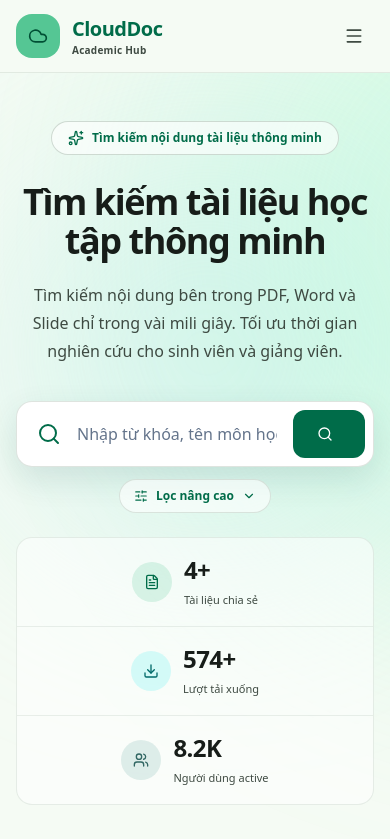
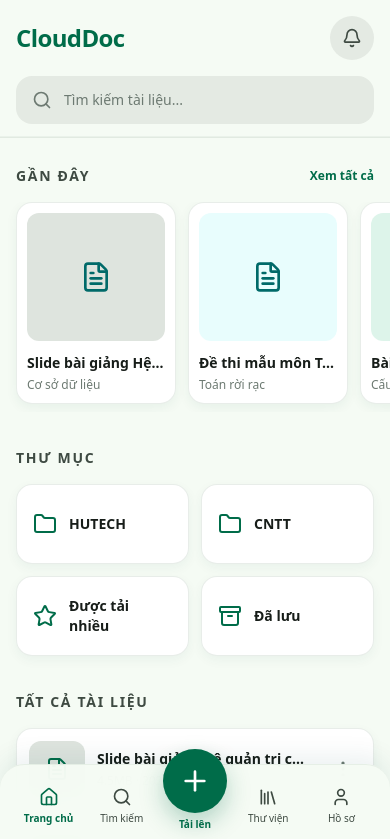
Before and after one commit to tienhuu-dev/clouddoc, a React (Vite) app in the folder frontend/: page / in a window 390 px wide. Shown: the top 839 px of the page. Built offline with nearby package versions, Linux system fonts and the light colour scheme.

Commit message:
sửa tí

```diff
--- a/frontend/src/components/Layout.jsx
+++ b/frontend/src/components/Layout.jsx
@@ -6,14 +6,15 @@ import {
   Cloud,
   FileText,
   GraduationCap,
+  Home,
+  Library,
   LogIn,
   LogOut,
-  Menu,
+  Plus,
   Search,
   Settings,
   Upload,
   User,
-  X,
 } from "lucide-react"
 import { Button } from "./ui/button"
 import { useAppContext } from "@/context/AppContext"
@@ -23,7 +24,6 @@ export default function Layout() {
   const navigate = useNavigate()
   const [showDropdown, setShowDropdown] = useState(false)
   const [showNotifications, setShowNotifications] = useState(false)
-  const [mobileMenuOpen, setMobileMenuOpen] = useState(false)
 
   const unreadCount = notifications.filter((notification) => !notification.read).length
   const initials = currentUser?.name
@@ -35,21 +35,63 @@ export default function Layout() {
   const handleLogout = () => {
     logout()
     setShowDropdown(false)
-    setMobileMenuOpen(false)
     navigate("/")
   }
 
   const handleAdminLogin = () => {
     login("admin")
-    setMobileMenuOpen(false)
     navigate("/admin")
+  }
+
+  const handleMobileUpload = () => {
+    if (!isLoggedIn) login("student")
+    navigate("/upload")
+  }
+
+  const handleMobileProfile = () => {
+    if (!isLoggedIn) {
+      login("student")
+      navigate("/profile")
+      return
+    }
+    navigate(currentUser?.role === "admin" ? "/admin" : "/profile")
   }
 
   return (
     <div className="flex min-h-screen flex-col bg-[#f5fbf4] font-sans text-[#171d19]">
       <header className="sticky top-0 z-50 border-b border-[#bdcac0]/35 bg-[#f5fbf4]/85 backdrop-blur-xl">
-        <div className="mx-auto flex h-[72px] max-w-[1440px] items-center gap-5 px-4 sm:px-6 lg:px-10">
-          <Link to="/" className="flex shrink-0 items-center gap-3" onClick={() => setMobileMenuOpen(false)}>
+        <div className="border-b border-[#bdcac0]/20 px-4 pb-3 pt-4 lg:hidden">
+          <div className="flex items-center justify-between">
+            <Link to="/" className="text-2xl font-bold tracking-tight text-[#006c49]">CloudDoc</Link>
+            <button
+              type="button"
+              onClick={() => {
+                if (isLoggedIn) {
+                  setShowNotifications(!showNotifications)
+                  if (!showNotifications) markNotificationsAsRead()
+                } else login("student")
+              }}
+              className="relative grid h-11 w-11 place-items-center rounded-full bg-[#e4eae3] text-[#3e4a42]"
+              aria-label="Thông báo"
+            >
+              <Bell className="h-5 w-5" />
+              {unreadCount > 0 && <span className="absolute right-2.5 top-2.5 h-2 w-2 rounded-full bg-red-500" />}
+            </button>
+          </div>
+          <Link to="/search" className="mt-4 flex h-12 items-center gap-3 rounded-2xl bg-[#e4eae3] px-4 text-[#6d7a72]">
+            <Search className="h-5 w-5" />
+            <span className="text-sm">Tìm kiếm tài liệu...</span>
+          </Link>
+          {showNotifications && isLoggedIn && (
+            <div className="reveal-scale absolute inset-x-4 top-[132px] overflow-hidden rounded-2xl border border-[#bdcac0]/45 bg-white shadow-xl">
+              <p className="border-b border-[#bdcac0]/30 px-4 py-3 text-sm font-semibold">Thông báo</p>
+              {notifications.length === 0 ? <p className="px-4 py-8 text-center text-sm text-[#6d7a72]">Chưa có thông báo mới.</p> : notifications.map((notification) => <p key={notification.id} className="border-b border-[#bdcac0]/20 px-4 py-3 text-sm last:border-0">{notification.message}</p>)}
+            </div>
+          )}
+        </div>
+
+        <div className="mx-auto hidden h-[72px] max-w-[1440px] items-center gap-5 px-4 sm:px-6 lg:flex lg:px-10">
+          <Link to="/" className="flex shrink-0 items-center gap-3">
             <span className="grid h-11 w-11 place-items-center rounded-2xl bg-[#55c694] text-[#004f34]">
               <Cloud className="h-5 w-5" />
             </span>
@@ -159,36 +201,12 @@ export default function Layout() {
             )}
           </div>
 
-          <button type="button" onClick={() => setMobileMenuOpen(!mobileMenuOpen)} className="ml-auto rounded-full p-2.5 text-[#3e4a42] hover:bg-[#e4eae3] lg:hidden" aria-label="Mở menu">
-            {mobileMenuOpen ? <X className="h-5 w-5" /> : <Menu className="h-5 w-5" />}
-          </button>
         </div>
-
-        {mobileMenuOpen && (
-          <div className="border-t border-[#bdcac0]/30 bg-[#f5fbf4] px-4 py-4 shadow-lg lg:hidden">
-            <nav className="mx-auto max-w-[1440px] space-y-1">
-              <MobileNavLink to="/" onClick={() => setMobileMenuOpen(false)}>Trang chủ</MobileNavLink>
-              <MobileNavLink to="/search" onClick={() => setMobileMenuOpen(false)}>Khám phá tài liệu</MobileNavLink>
-              {isLoggedIn && <MobileNavLink to="/upload" onClick={() => setMobileMenuOpen(false)}>Đóng góp tài liệu</MobileNavLink>}
-              {isLoggedIn && <MobileNavLink to="/profile" onClick={() => setMobileMenuOpen(false)}>Hồ sơ cá nhân</MobileNavLink>}
-              {currentUser?.role === "admin" && <MobileNavLink to="/admin" onClick={() => setMobileMenuOpen(false)}>Trang quản trị</MobileNavLink>}
-              <div className="my-3 h-px bg-[#bdcac0]/30" />
-              {isLoggedIn ? (
-                <button type="button" onClick={handleLogout} className="flex w-full items-center gap-2 rounded-xl px-3 py-2.5 text-sm font-semibold text-red-600 hover:bg-red-50"><LogOut className="h-4 w-4" /> Đăng xuất</button>
-              ) : (
-                <div className="grid grid-cols-2 gap-2">
-                  <button type="button" onClick={() => { login("student"); setMobileMenuOpen(false) }} className="rounded-full border border-[#bdcac0]/60 bg-white px-4 py-3 text-sm font-semibold text-[#3e4a42]">Sinh viên</button>
-                  <button type="button" onClick={handleAdminLogin} className="rounded-full bg-[#006c49] px-4 py-3 text-sm font-semibold text-white">Admin</button>
-                </div>
-              )}
-            </nav>
-          </div>
-        )}
       </header>
 
-      <main className="flex-1"><Outlet /></main>
+      <main className="flex-1 pb-20 lg:pb-0"><Outlet /></main>
 
-      <footer className="border-t border-[#bdcac0]/35 bg-[#eff5ef]">
+      <footer className="hidden border-t border-[#bdcac0]/35 bg-[#eff5ef] lg:block">
         <div className="mx-auto grid max-w-[1440px] gap-9 px-4 py-10 sm:px-6 md:grid-cols-[1.5fr_1fr_1fr] lg:px-10">
           <div>
             <Link to="/" className="flex items-center gap-3">
@@ -231,6 +249,23 @@ export default function Layout() {
           © {new Date().getFullYear()} CloudDoc Academic Hub. All rights reserved.
         </div>
       </footer>
+
+      <nav className="fixed inset-x-0 bottom-0 z-50 grid h-20 grid-cols-5 items-center rounded-t-3xl border-t border-[#bdcac0]/25 bg-[#f5fbf4]/95 px-3 shadow-[0_-8px_24px_rgba(19,78,74,0.08)] backdrop-blur-xl lg:hidden">
+        <BottomNavLink to="/" icon={Home} label="Trang chủ" />
+        <BottomNavLink to="/search" icon={Search} label="Tìm kiếm" />
+        <button type="button" onClick={handleMobileUpload} className="-translate-y-4 justify-self-center">
+          <span className="grid h-16 w-16 place-items-center rounded-full bg-[#006c49] text-white shadow-[0_10px_24px_rgba(0,108,73,0.28)]"><Plus className="h-8 w-8" /></span>
+          <span className="mt-1 block text-[10px] font-semibold text-[#006c49]">Tải lên</span>
+        </button>
+        <button type="button" onClick={() => navigate("/search")} className="flex flex-col items-center gap-1 text-[#3e4a42]">
+          <Library className="h-5 w-5" />
+          <span className="text-[10px] font-medium">Thư viện</span>
+        </button>
+        <button type="button" onClick={handleMobileProfile} className="flex flex-col items-center gap-1 text-[#3e4a42]">
+          <User className="h-5 w-5" />
+          <span className="text-[10px] font-medium">Hồ sơ</span>
+        </button>
+      </nav>
     </div>
   )
 }
@@ -243,6 +278,11 @@ function HeaderNavLink({ to, end, children }) {
   )
 }
 
-function MobileNavLink({ to, onClick, children }) {
-  return <Link to={to} onClick={onClick} className="block rounded-xl px-3 py-2.5 text-sm font-semibold text-[#3e4a42] hover:bg-[#e4eae3] hover:text-[#006c49]">{children}</Link>
+function BottomNavLink({ to, icon: Icon, label }) {
+  return (
+    <NavLink to={to} className={({ isActive }) => `flex flex-col items-center gap-1 ${isActive ? "font-semibold text-[#006c49]" : "text-[#3e4a42]"}`}>
+      <Icon className="h-5 w-5" />
+      <span className="text-[10px]">{label}</span>
+    </NavLink>
+  )
 }
--- a/frontend/src/pages/HomePage.jsx
+++ b/frontend/src/pages/HomePage.jsx
@@ -1,6 +1,6 @@
 import { useState } from "react"
 import { Link, useNavigate } from "react-router-dom"
-import { ArrowRight, ChevronDown, Download, FileText, Search, SlidersHorizontal, Sparkles, Upload, Users, X } from "lucide-react"
+import { Archive, ArrowRight, ChevronDown, Download, FileText, Folder, MoreVertical, Search, SlidersHorizontal, Sparkles, Star, Upload, Users, X } from "lucide-react"
 import { SCHOOL_DATA } from "@/services/mockData"
 import { useAppContext } from "@/context/AppContext"
 import { Button } from "@/components/ui/button"
@@ -46,6 +46,8 @@ export default function HomePage() {
 
   return (
     <div className="user-page-enter relative min-h-screen overflow-hidden bg-[#f5fbf4] pb-16">
+      <MobileHome documents={approvedDocs} navigate={navigate} />
+      <div className="hidden lg:block">
       <div className="float-blob pointer-events-none absolute -top-48 left-1/2 h-[700px] w-[900px] -translate-x-1/2 rounded-full bg-[#88f8c2]/30 blur-[120px]" />
       <div className="float-blob-slow pointer-events-none absolute right-0 top-20 h-96 w-96 rounded-full bg-[#b5ede7]/40 blur-[100px]" />
 
@@ -146,6 +148,69 @@ export default function HomePage() {
           <Button onClick={handleContribute} className="h-11 gap-2 rounded-full bg-white px-5 font-semibold text-[#006c49] shadow-none hover:bg-[#f5fbf4]"><Upload className="h-4 w-4" /> {isLoggedIn ? "Đóng góp tài liệu" : "Đăng nhập để đóng góp"}</Button>
         </section>
       </main>
+      </div>
+    </div>
+  )
+}
+
+function MobileHome({ documents, navigate }) {
+  const recentDocs = documents.slice(0, 5)
+  const folders = [
+    { label: "HUTECH", icon: Folder, query: "HUTECH" },
+    { label: "CNTT", icon: Folder, query: "CNTT" },
+    { label: "Được tải nhiều", icon: Star, query: "" },
+    { label: "Đã lưu", icon: Archive, query: "" },
+  ]
+
+  return (
+    <div className="space-y-9 px-4 py-7 lg:hidden">
+      <section>
+        <div className="mb-4 flex items-center justify-between">
+          <h1 className="text-sm font-bold uppercase tracking-[0.12em] text-[#3e4a42]">Gần đây</h1>
+          <Link to="/search" className="text-xs font-semibold text-[#006c49]">Xem tất cả</Link>
+        </div>
+        <div className="-mx-4 flex gap-3 overflow-x-auto px-4 pb-2 [scrollbar-width:none] [&::-webkit-scrollbar]:hidden">
+          {recentDocs.map((document, index) => (
+            <Link key={document.id} to={`/preview/${document.id}`} style={{ "--delay": `${index * 70}ms` }} className="reveal-up w-40 shrink-0 rounded-2xl border border-[#bdcac0]/35 bg-white p-2.5 shadow-[0_4px_12px_rgba(19,78,74,0.06)]">
+              <span className={`grid h-32 place-items-center rounded-xl ${index % 3 === 1 ? "bg-[#8ef3f2]/20" : index % 3 === 2 ? "bg-[#55c694]/20" : "bg-[#dee4de]"}`}>
+                <FileText className="h-8 w-8 text-[#006a69]" />
+              </span>
+              <p className="mt-3 truncate text-sm font-semibold">{document.title}</p>
+              <p className="mt-1 text-xs text-[#6d7a72]">{document.subject}</p>
+            </Link>
+          ))}
+        </div>
+      </section>
+
+      <section>
+        <h2 className="mb-4 text-sm font-bold uppercase tracking-[0.12em] text-[#3e4a42]">Thư mục</h2>
+        <div className="grid grid-cols-2 gap-3">
+          {folders.map(({ label, icon: Icon, query }) => (
+            <button key={label} type="button" onClick={() => navigate(query ? `/search?q=${encodeURIComponent(query)}` : "/search")} className="interactive-card flex min-h-20 items-center gap-3 rounded-2xl border border-[#bdcac0]/35 bg-white px-4 text-left shadow-[0_4px_12px_rgba(19,78,74,0.05)]">
+              <Icon className="h-6 w-6 shrink-0 text-[#006c49]" />
+              <span className="text-sm font-semibold">{label}</span>
+            </button>
+          ))}
+        </div>
+      </section>
+
+      <section>
+        <h2 className="mb-4 text-sm font-bold uppercase tracking-[0.12em] text-[#3e4a42]">Tất cả tài liệu</h2>
+        <div className="space-y-3">
+          {documents.map((document, index) => (
+            <article key={document.id} style={{ "--delay": `${index * 60}ms` }} className="reveal-up flex items-center gap-3 rounded-2xl border border-[#bdcac0]/35 bg-white p-3 shadow-[0_4px_12px_rgba(19,78,74,0.05)]">
+              <Link to={`/preview/${document.id}`} className="grid h-14 w-14 shrink-0 place-items-center rounded-xl bg-[#dee4de] text-[#006c49]">
+                <FileText className="h-6 w-6" />
+              </Link>
+              <Link to={`/preview/${document.id}`} className="min-w-0 flex-1">
+                <p className="truncate text-sm font-semibold">{document.title}</p>
+                <p className="mt-1 text-xs text-[#6d7a72]">{document.fileSize} · {document.uploadDate}</p>
+              </Link>
+              <button type="button" className="rounded-full p-2 text-[#6d7a72]" aria-label="Tùy chọn"><MoreVertical className="h-5 w-5" /></button>
+            </article>
+          ))}
+        </div>
+      </section>
     </div>
   )
 }
```
